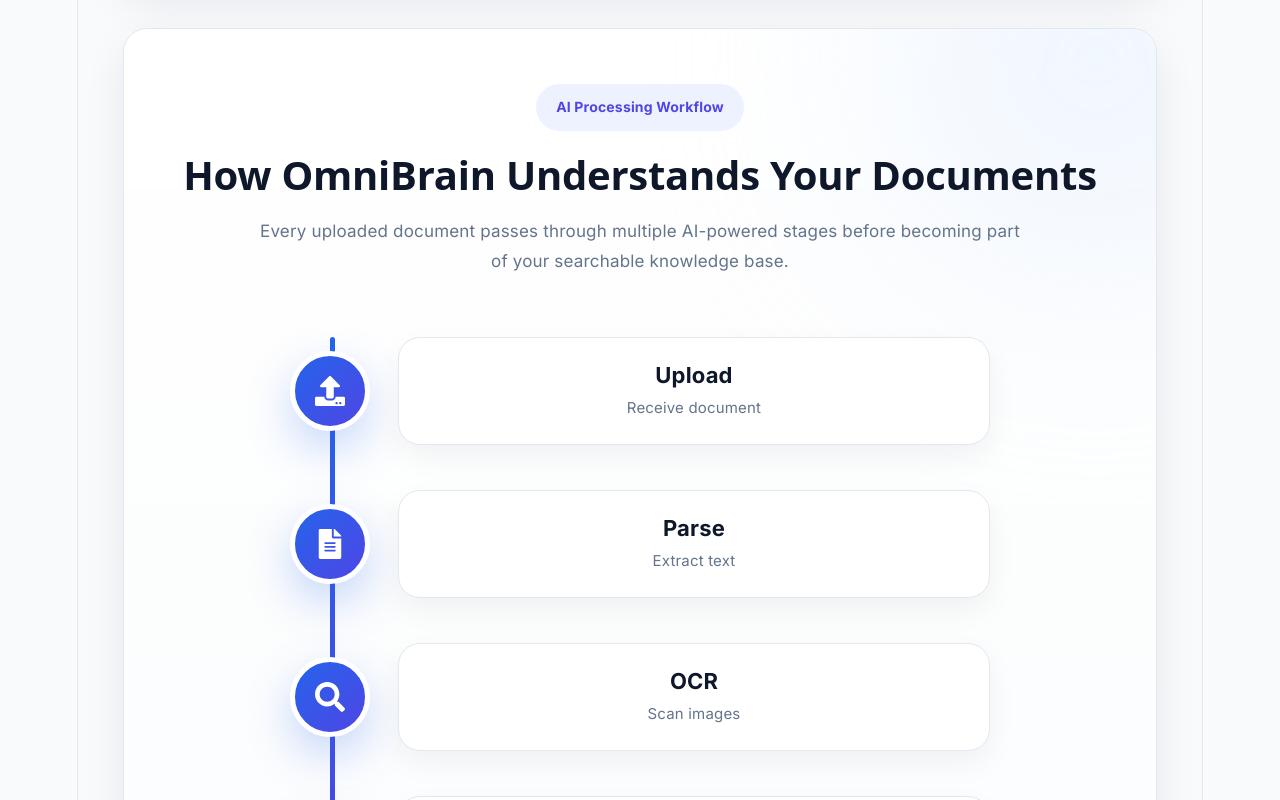
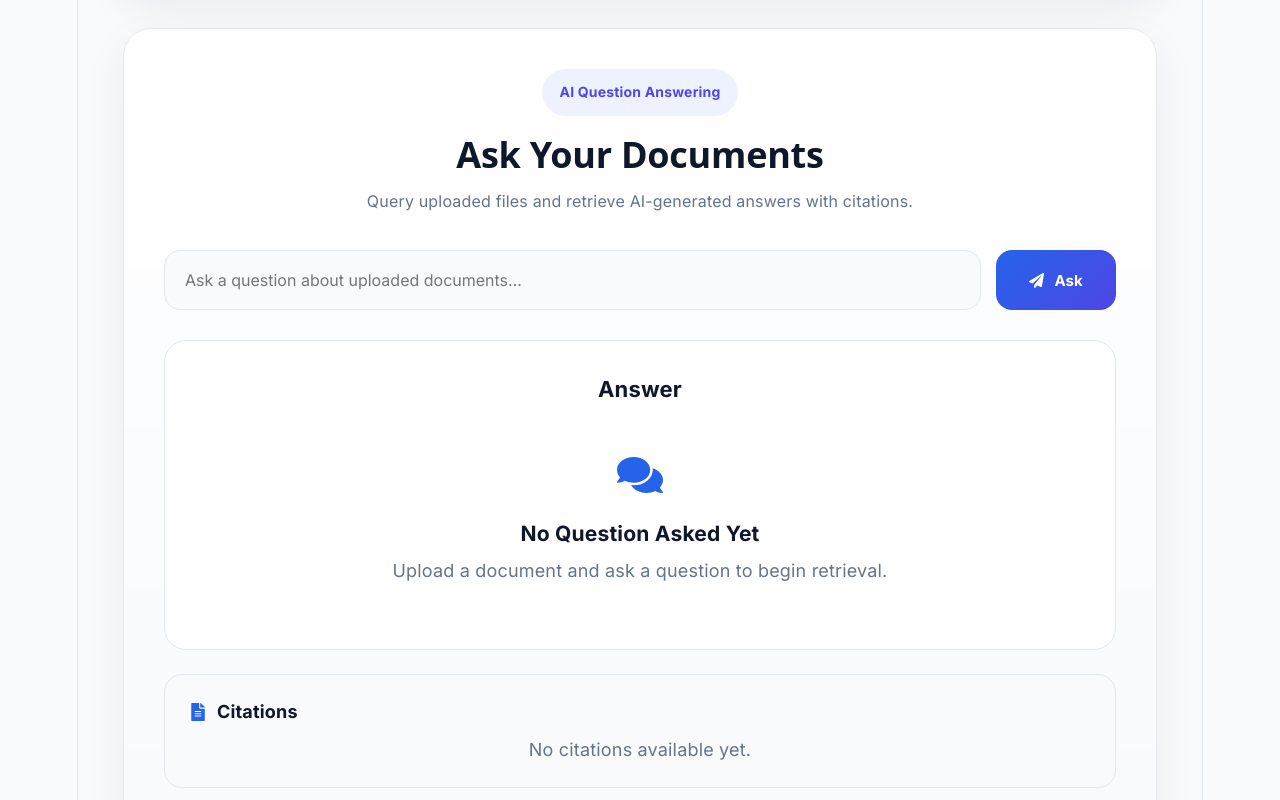
Before and after one commit to Udaykaleeeeee/omnibrain-agentic-rag, a React app in the folder frontend/: page / in a window 1280 px wide. Shown: the part 1460-2260 px from the top of the page. Built offline with nearby package versions, Linux system fonts and the light colour scheme; no server answers; the HTML template or start-up script is replaced by a standard one.

Commit message:
feat(chat): add basic query interface and citation panel UI

```diff
--- a/frontend/src/App.jsx
+++ b/frontend/src/App.jsx
@@ -1,6 +1,6 @@
 import "./App.css";
 import "react-toastify/dist/ReactToastify.css";
-
+import ChatInterface from "./components/ChatInterface";
 import { ToastContainer } from "react-toastify";
 import { useState } from "react";
 
@@ -24,6 +24,9 @@
 
         <section id="upload">
           <UploadSection />
+        </section>
+        <section id="chat">
+          <ChatInterface />
         </section>
 
         <section id="pipeline">
--- /dev/null
+++ b/frontend/src/components/ChatInterface.css
@@ -0,0 +1,304 @@
+/* =====================================
+   CHAT SECTION
+===================================== */
+
+.chat-section{
+
+    margin:40px 0;
+
+    padding:40px;
+
+    border-radius:28px;
+
+    background:linear-gradient(
+        180deg,
+        rgba(255,255,255,.96),
+        rgba(248,250,252,.98)
+    );
+
+    border:1px solid #E2E8F0;
+
+    box-shadow:
+    0 15px 45px rgba(15,23,42,.06);
+
+}
+
+/* =====================================
+   HEADER
+===================================== */
+
+.chat-header{
+
+    text-align:center;
+
+    margin-bottom:35px;
+
+}
+
+.chat-badge{
+
+    display:inline-block;
+
+    padding:10px 18px;
+
+    border-radius:999px;
+
+    background:#EEF2FF;
+
+    color:#4F46E5;
+
+    font-size:14px;
+
+    font-weight:700;
+
+}
+
+.chat-header h2{
+
+    margin-top:18px;
+
+    font-size:36px;
+
+    font-weight:800;
+
+    color:#0F172A;
+
+}
+
+.chat-header p{
+
+    margin-top:12px;
+
+    color:#64748B;
+
+    font-size:16px;
+
+    line-height:1.7;
+
+}
+
+/* =====================================
+   INPUT AREA
+===================================== */
+
+.chat-input-wrapper{
+
+    display:flex;
+
+    gap:15px;
+
+    margin-bottom:30px;
+
+}
+
+.chat-input{
+
+    flex:1;
+
+    height:60px;
+
+    padding:0 20px;
+
+    border-radius:16px;
+
+    border:1px solid #E2E8F0;
+
+    background:#F8FAFC;
+
+    font-size:16px;
+
+    outline:none;
+
+    transition:.3s;
+
+}
+
+.chat-input:focus{
+
+    border-color:#2563EB;
+
+    background:white;
+
+}
+
+.ask-btn{
+
+    min-width:120px;
+
+    border:none;
+
+    border-radius:16px;
+
+    background:linear-gradient(
+        135deg,
+        #2563EB,
+        #4F46E5
+    );
+
+    color:white;
+
+    font-weight:700;
+
+    font-size:15px;
+
+    cursor:pointer;
+
+    display:flex;
+
+    justify-content:center;
+
+    align-items:center;
+
+    gap:10px;
+
+    transition:.3s;
+
+}
+
+.ask-btn:hover{
+
+    transform:translateY(-2px);
+
+}
+
+/* =====================================
+   ANSWER CARD
+===================================== */
+
+.answer-card{
+
+    background:white;
+
+    border-radius:22px;
+
+    border:1px solid #E2E8F0;
+
+    padding:35px;
+
+}
+
+.answer-header{
+
+    margin-bottom:20px;
+
+}
+
+.answer-header h3{
+
+    font-size:22px;
+
+    color:#0F172A;
+
+}
+
+.answer-empty{
+
+    text-align:center;
+
+    padding:30px;
+
+}
+
+.answer-empty svg{
+
+    font-size:46px;
+
+    color:#2563EB;
+
+    margin-bottom:16px;
+
+}
+
+.answer-empty h3{
+
+    color:#0F172A;
+
+    margin-bottom:10px;
+
+}
+
+.answer-empty p{
+
+    color:#64748B;
+
+}
+
+/* =====================================
+   CITATIONS
+===================================== */
+
+.citation-box{
+
+    margin-top:24px;
+
+    padding:24px;
+
+    border-radius:18px;
+
+    background:#F8FAFC;
+
+    border:1px solid #E2E8F0;
+
+}
+
+.citation-title{
+
+    display:flex;
+
+    align-items:center;
+
+    gap:10px;
+
+    margin-bottom:12px;
+
+    font-weight:700;
+
+    color:#0F172A;
+
+}
+
+.citation-title svg{
+
+    color:#2563EB;
+
+}
+
+.citation-box p{
+
+    color:#64748B;
+
+}
+
+/* =====================================
+   MOBILE
+===================================== */
+
+@media(max-width:768px){
+
+.chat-section{
+
+padding:25px;
+
+}
+
+.chat-header h2{
+
+font-size:28px;
+
+}
+
+.chat-input-wrapper{
+
+flex-direction:column;
+
+}
+
+.ask-btn{
+
+height:55px;
+
+width:100%;
+
+}
+
+}
--- /dev/null
+++ b/frontend/src/components/ChatInterface.jsx
@@ -0,0 +1,81 @@
+import { useState } from "react";
+import { FaComments, FaPaperPlane, FaFileAlt } from "react-icons/fa";
+
+import "./ChatInterface.css";
+
+function ChatInterface() {
+  const [question, setQuestion] = useState("");
+
+  return (
+    <section className="chat-section card">
+
+      <div className="chat-header">
+
+        <span className="chat-badge">
+          AI Question Answering
+        </span>
+
+        <h2>Ask Your Documents</h2>
+
+        <p>
+          Query uploaded files and retrieve AI-generated answers with citations.
+        </p>
+
+      </div>
+
+      <div className="chat-input-wrapper">
+
+        <input
+          type="text"
+          className="chat-input"
+          placeholder="Ask a question about uploaded documents..."
+          value={question}
+          onChange={(e) => setQuestion(e.target.value)}
+        />
+
+        <button className="ask-btn">
+          <FaPaperPlane />
+          Ask
+        </button>
+
+      </div>
+
+      <div className="answer-card">
+
+        <div className="answer-header">
+          <h3>Answer</h3>
+        </div>
+
+        <div className="answer-empty">
+
+          <FaComments />
+
+          <h3>No Question Asked Yet</h3>
+
+          <p>
+            Upload a document and ask a question to begin retrieval.
+          </p>
+
+        </div>
+
+      </div>
+
+      <div className="citation-box">
+
+        <div className="citation-title">
+
+          <FaFileAlt />
+
+          <span>Citations</span>
+
+        </div>
+
+        <p>No citations available yet.</p>
+
+      </div>
+
+    </section>
+  );
+}
+
+export default ChatInterface;
```
